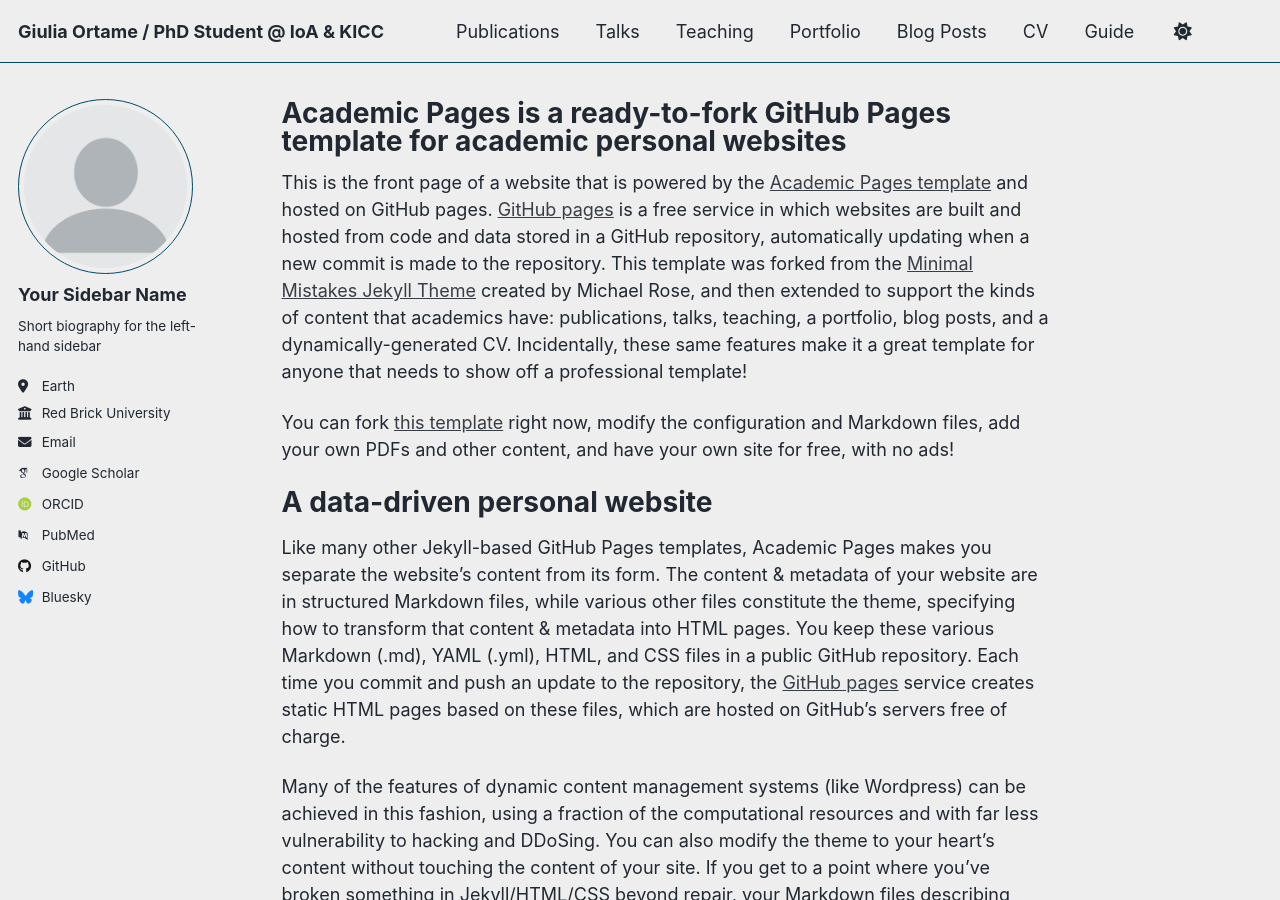
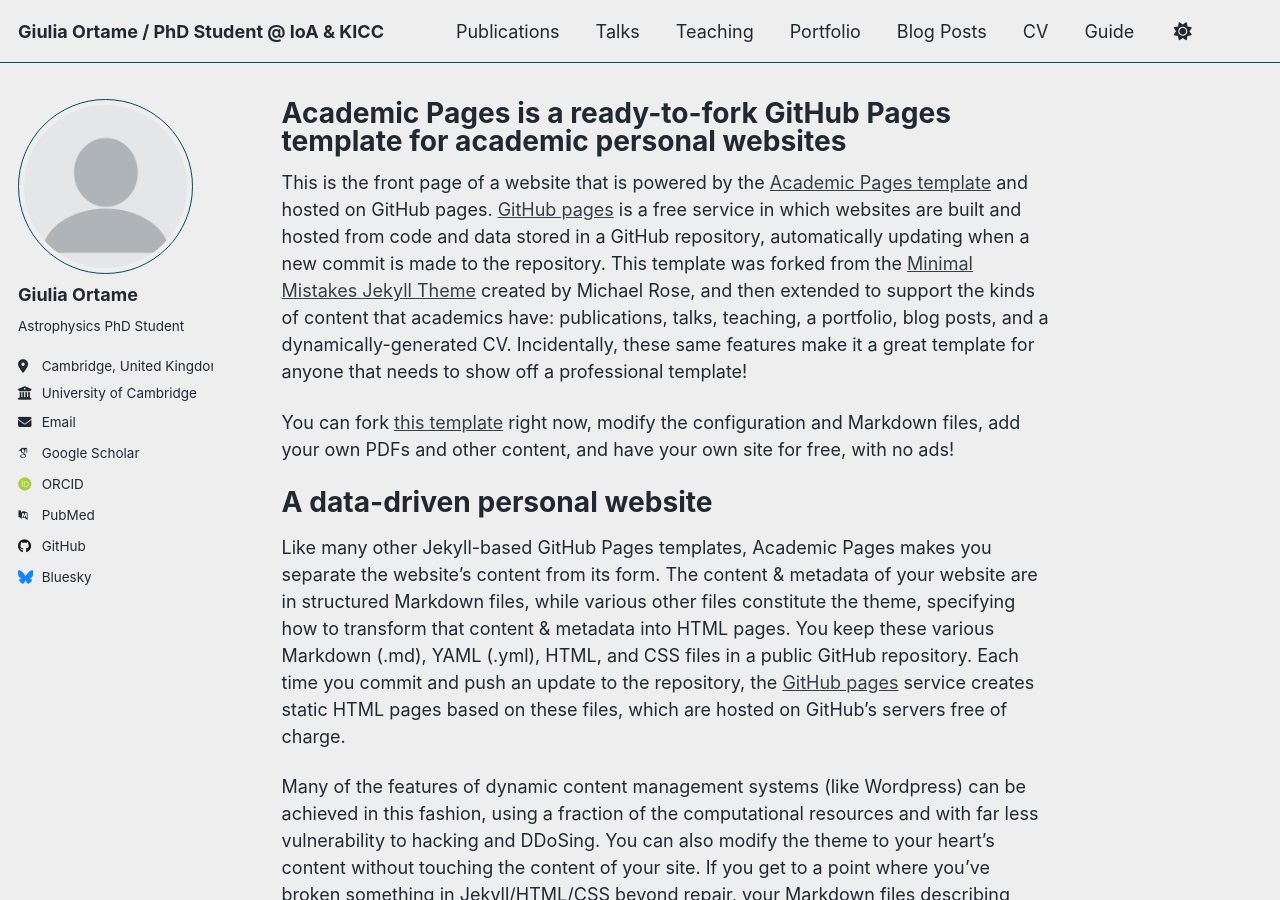
Before and after one commit to rtmgli/rtmgli.github.io, a Jekyll site: the page built from _pages/about.md, in a window 1280 px wide and 900 px high. Built offline with Jekyll 4.4.1, drawn with Linux system fonts in a browser that asks for light colours; some web fonts are replaced; a script that is not in the unit is left out.

Commit message:
Update author information in _config.yml

```diff
--- a/_config.yml
+++ b/_config.yml
@@ -24,13 +24,13 @@ repository               : "rtmgli/rtmgli.github.io"
 author:
   # Biographic information
   avatar           : "profile.png"
-  name             : "Your Sidebar Name"
+  name             : "Giulia Ortame"
   pronouns         : # example: "she/her"
-  bio              : "Short biography for the left-hand sidebar"
-  location         : "Earth"
-  employer         : "Red Brick University"
+  bio              : "Astrophysics PhD Student"
+  location         : "Cambridge, United Kingdom"
+  employer         : "University of Cambridge"
   uri              : # URL
-  email            : "none@example.org"
+  email            : "go288@cam.ac.uk"
 
   # Academic websites
   academia         : # URL
@@ -48,7 +48,7 @@ author:
   bitbucket        : # Username - Update with your username on the site
   codepen          : # Username
   dribbble         : # Username
-  github           : "academicpages"
+  github           : "rtmgli"
   kaggle           : # Username
   stackoverflow    : # User number or user number and name (i.e., use "1" or "1/jeff-atwood")
 
```
